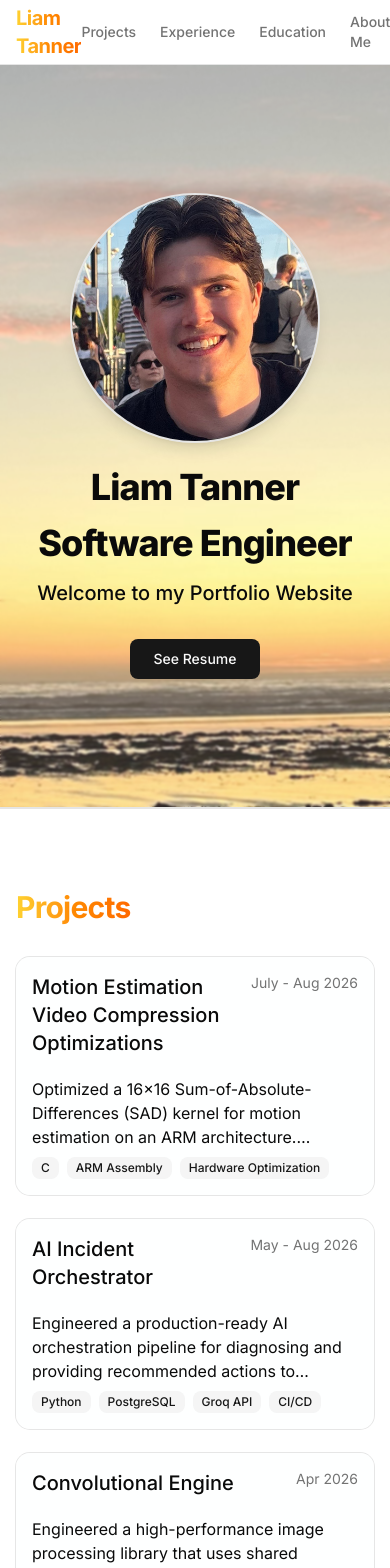
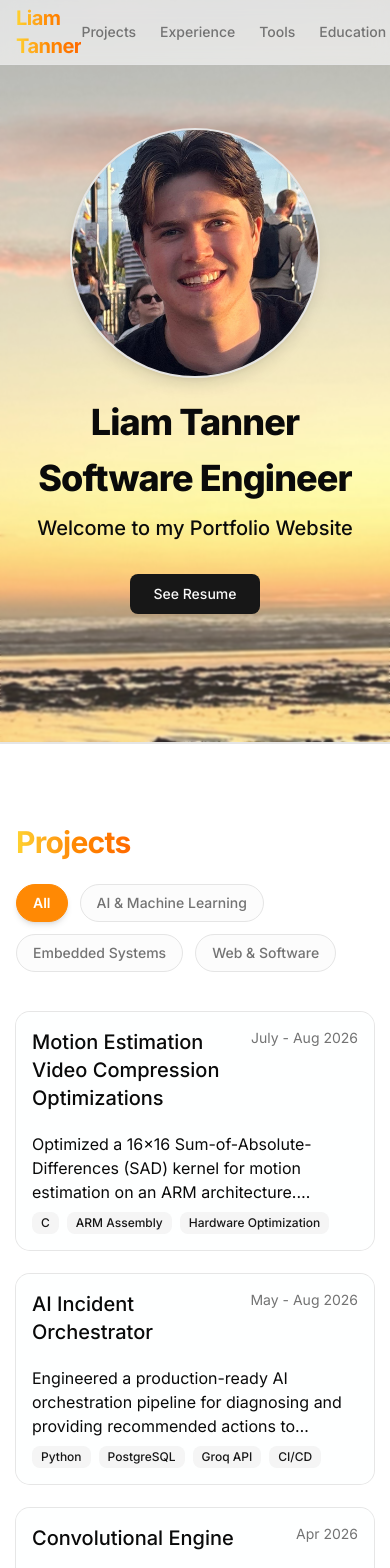
Before and after one commit to liamtannerr/liamtannerr.github.io, a Next.js app: page / in a window 390 px wide. Shown: the top 1568 px of the page. Built offline with nearby package versions, Linux system fonts and the light colour scheme.

Commit message:
Scroll animation, project filters, fixed navbar

```diff
--- a/app/page.tsx
+++ b/app/page.tsx
@@ -24,8 +24,8 @@ import {
   DialogTrigger,
 } from "@/components/ui/dialog";
 
-// Imported GraduationCap and Award icons for the new section
 import { Mail, GraduationCap, Award } from "lucide-react";
+import { motion } from "framer-motion";
 
 function GithubIcon(props: React.SVGProps<SVGSVGElement>) {
   return (
@@ -72,7 +72,10 @@ export default function Home() {
   const [title1, setTitle1] = useState("");
   const [title2, setTitle2] = useState("");
   const [phase, setPhase] = useState(0);
+  const [activeFilter, setActiveFilter] = useState("All");
+  const [activeSection, setActiveSection] = useState("");
 
+  // Typing Effect Hook
   useEffect(() => {
     const fullTitle1 = "Liam Tanner";
     const fullTitle2 = "Software Engineer";
@@ -116,6 +119,25 @@ export default function Home() {
       clearInterval(interval1);
       clearInterval(interval2);
     };
+  }, []);
+
+  // Intersection Observer for Active Nav Highlighting
+  useEffect(() => {
+    const observer = new IntersectionObserver(
+      (entries) => {
+        entries.forEach((entry) => {
+          if (entry.isIntersecting) {
+            setActiveSection(entry.target.id);
+          }
+        });
+      },
+      { rootMargin: "-30% 0px -70% 0px" } // Triggers when the section is near the upper-middle of the viewport
+    );
+
+    const sections = document.querySelectorAll("section[id]");
+    sections.forEach((section) => observer.observe(section));
+
+    return () => observer.disconnect();
   }, []);
 
   const skills = [
@@ -177,7 +199,6 @@ export default function Home() {
     },
   ];
 
-  // Updated Data based on your most recent screenshot additions
   const education = [
     {
       degree: "Bachelor of Software Engineering",
@@ -220,6 +241,7 @@ export default function Home() {
     {
       title: "Motion Estimation Video Compression Optimizations",
       date: "July - Aug 2026",
+      category: "Embedded Systems",
       description:
         "Optimized a 16x16 Sum-of-Absolute-Differences (SAD) kernel for motion estimation on an ARM architecture. Developed a custom, stateless SAD4 operation, and integrated it via a patched QEMU emulator and inline assembly. Achieved an 11.89x execution speedup using the custom opcode and a peak 34.93x speedup by implementing an ARM NEON SIMD vectorization pipeline.",
       tech: ["C", "ARM Assembly", "Hardware Optimization"],
@@ -229,6 +251,7 @@ export default function Home() {
     {
       title: "AI Incident Orchestrator",
       date: "May - Aug 2026",
+      category: "AI & Machine Learning",
       description:
         "Engineered a production-ready AI orchestration pipeline for diagnosing and providing recommended actions to mitigate cyber security threats. Leveraged LLMs and RAG context to automate recommendation generation in a distributed environment.",
       tech: ["Python", "PostgreSQL", "Groq API", "CI/CD"],
@@ -238,6 +261,7 @@ export default function Home() {
     {
       title: "Convolutional Engine",
       date: "Apr 2026",
+      category: "Web & Software",
       description:
         "Engineered a high-performance image processing library that uses shared memory tiling to minimize global memory bottlenecks and maximize GPU throughput for convolutional computations.",
       tech: ["CUDA", "C++"],
@@ -246,6 +270,7 @@ export default function Home() {
     {
       title: "EfficientAD Anomaly Detector",
       date: "Mar 2026",
+      category: "AI & Machine Learning",
       description:
         "Engineered a state-of-the-art anomaly detection pipeline in PyTorch, by writing the Patch Description Network class, training the teacher network and removing bottlenecks from the student/autoencoder training algorithm to allow for 70,000 training iterations in under 2 hours. Achieved an AUROC score of 0.88 on a diverse industrial dataset with less than 1 millisecond performance.",
       tech: ["PyTorch", "CNN Architecture"],
@@ -255,6 +280,7 @@ export default function Home() {
     {
       title: "Breast Cancer Diagnosis Model",
       date: "Feb 2026",
+      category: "AI & Machine Learning",
       description:
         "Engineered a regularized logistic regression model for breast cancer diagnosis, achieving a 98.59% accuracy on the WDBC dataset by implementing a regularized softmax cost function and gradient descent from scratch.",
       tech: ["MATLAB", "Machine Learning"],
@@ -263,6 +289,7 @@ export default function Home() {
     {
       title: "ML Exoplanet Identifier and Visualizer",
       date: "Oct 2025",
+      category: "AI & Machine Learning",
       description:
         "Trained a Random Forest model to classify whether or not an event is likely to be an exoplanet using NASA's Kepler data for the NASA Space Apps Hackathon. Built an interactive application to visualize the data, hosting the frontend on Vercel and the backend/ML on Render. Check out this live site below!",
       tech: ["Scikit-learn", "Python", "Vercel", "Render"],
@@ -273,8 +300,9 @@ export default function Home() {
     {
       title: "Ray Tracer",
       date: "Mar — Jun 2025",
+      category: "Web & Software",
       description:
-        "Developed a ray tracer capable of rendering 3D animations using core vector math and rendering logic without relying on graphics APIs by following a textbook.",
+        "Developed a ray tracer capable of rendering 3D animations using vector math and rendering logic without relying on graphics APIs by following a textbook.",
       tech: ["C++"],
       link: "https://github.com/liamtannerr/RayTracer",
       images: ["RayTracer.png"],
@@ -282,6 +310,7 @@ export default function Home() {
     {
       title: "Embedded Traffic Light Simulation",
       date: "Feb — March 2025",
+      category: "Embedded Systems",
       description:
         "Designed the hardware architecture for an STM32F4-based traffic simulation, using 22 LEDs, a potentiometer, and 3 daisy-chained shift registers. Synchronized the 19-bit LED array to simulate traffic flow through a stoplight controlled intersection. Calculated and wired precise series resistors to protect the power supply and components.",
       tech: ["RTOS", "Circuit Design", "Embedded C"],
@@ -291,6 +320,7 @@ export default function Home() {
     {
       title: "Virtual Triage System",
       date: "Sept — Nov 2024",
+      category: "Web & Software",
       description:
         "With emergency department wait times exceeding 8 hours in BC, we need a more efficient way to diagnose prospective emergency deparment patients in order to determine the severity of their afflictions. Our Virtual Triage System allows patients to submit their symptoms to a remote nurse who assigns patient priorities in order to create a virtual queue. Patients can then wait for an available physician from the comfort of their own homes. Furthermore, patients can monitor the current wait times of the emergency deparments in their area.",
       tech: ["ReactJS", "Python", "MongoDB", "FastAPI"],
@@ -301,6 +331,7 @@ export default function Home() {
     {
       title: "Autonomous IR Detecting Robot",
       date: "Jan — Apr 2022",
+      category: "Embedded Systems",
       description:
         "Built a custom IR light detection robot capable of detecting an IR beacon, travelling towards it and depositing a payload.",
       tech: ["C"],
@@ -309,9 +340,14 @@ export default function Home() {
     },
   ];
 
+  const projectCategories = ["All", "AI & Machine Learning", "Embedded Systems", "Web & Software"];
+
+  const filteredProjects = projects.filter(
+    (project) => activeFilter === "All" || project.category === activeFilter
+  );
+
   return (
     <div className="min-h-screen bg-background font-sans antialiased overflow-x-hidden">
-      {/* CUSTOM CSS FOR MARQUEE ANIMATION */}
       <style dangerouslySetInnerHTML={{
         __html: `
         @keyframes marquee {
@@ -332,8 +368,7 @@ export default function Home() {
         }
       `}} />
 
-      {/* HEADER / NAVBAR */}
-      <header className="sticky top-0 z-50 w-full border-b bg-background/95 backdrop-blur supports-[backdrop-filter]:bg-background/60">
+      <header className="fixed top-0 z-50 w-full border-b bg-background/95 backdrop-blur supports-[backdrop-filter]:bg-background/60">
       <div className="container mx-auto flex h-16 items-center justify-between px-4">
           <div className="font-bold text-xl tracking-tight bg-gradient-to-r from-amber-300 via-orange-400 to-orange-500 bg-clip-text text-transparent">
             Liam Tanner
@@ -343,25 +378,31 @@ export default function Home() {
          <nav className="flex items-center gap-6 text-sm font-medium text-muted-foreground mr-2">
               <Link
                 href="#projects"
-                className="transition-all hover:bg-gradient-to-r hover:from-amber-300 hover:via-orange-400 hover:to-orange-500 hover:bg-clip-text hover:text-transparent"
+                className={`transition-all hover:text-orange-400 ${activeSection === "projects" ? "text-orange-400 font-semibold" : ""}`}
               >
                 Projects
               </Link>
               <Link
                 href="#experience"
-                className="transition-all hover:bg-gradient-to-r hover:from-amber-300 hover:via-orange-400 hover:to-orange-500 hover:bg-clip-text hover:text-transparent"
+                className={`transition-all hover:text-orange-400 ${activeSection === "experience" ? "text-orange-400 font-semibold" : ""}`}
               >
                 Experience
               </Link>
               <Link
+                href="#skills"
+                className={`transition-all hover:text-orange-400 ${activeSection === "skills" ? "text-orange-400 font-semibold" : ""}`}
+              >
+                Tools
+              </Link>
+              <Link
                 href="#education"
-                className="transition-all hover:bg-gradient-to-r hover:from-amber-300 hover:via-orange-400 hover:to-orange-500 hover:bg-clip-text hover:text-transparent"
+                className={`transition-all hover:text-orange-400 ${activeSection === "education" ? "text-orange-400 font-semibold" : ""}`}
               >
                 Education
               </Link>
               <Link
                 href="#about"
-                className="transition-all hover:bg-gradient-to-r hover:from-amber-300 hover:via-orange-400 hover:to-orange-500 hover:bg-clip-text hover:text-transparent"
+                className={`transition-all hover:text-orange-400 ${activeSection === "about" ? "text-orange-400 font-semibold" : ""}`}
               >
                 About Me
               </Link>
@@ -373,8 +414,7 @@ export default function Home() {
       </header>
 
       <main className="w-full">
-        {/* HERO SECTION */}
-        <section className="relative w-full flex flex-col items-center justify-center pt-32 pb-32 text-center overflow-hidden border-b">
+        <section id="hero" className="relative w-full flex flex-col items-center justify-center pt-32 pb-32 text-center overflow-hidden border-b">
           <div className="absolute inset-0 z-0">
             <Image
               src="banner.JPEG"
@@ -423,9 +463,13 @@ export default function Home() {
           </div>
         </section>
 
-        {/* PROJECTS SECTION */}
         <section id="projects" className="w-full relative overflow-hidden">
-          <div className="hidden lg:block absolute top-50 right-0 w-[23rem] z-0 opacity-90 pointer-events-none select-none">
+
+          <div
+            className={`hidden lg:block absolute right-0 w-[23rem] z-0 opacity-90 pointer-events-none select-none transition-all duration-500 ease-in-out ${
+              activeFilter === "All" ? "top-[15rem]" : "top-[2rem]"
+            }`}
+          >
             <Image
               src="pointing.png"
               alt="Pointing at projects"
@@ -437,14 +481,48 @@ export default function Home() {
           </div>
 
           <div className="container mx-auto px-4 lg:pr-[18rem] py-20 border-t relative z-10">
-            <h2 className="text-3xl font-bold tracking-tight mb-8 bg-gradient-to-r from-amber-300 via-orange-400 to-orange-500 bg-clip-text text-transparent w-fit">
+            <motion.h2
+              initial={{ opacity: 0, y: 20 }}
+              whileInView={{ opacity: 1, y: 0 }}
+              viewport={{ once: true, margin: "-90px" }}
+              transition={{ duration: 0.5 }}
+              className="text-3xl font-bold tracking-tight mb-6 bg-gradient-to-r from-amber-300 via-orange-400 to-orange-500 bg-clip-text text-transparent w-fit"
+            >
               Projects
-            </h2>
+            </motion.h2>
+
+            <motion.div
+              initial={{ opacity: 0, y: 20 }}
+              whileInView={{ opacity: 1, y: 0 }}
+              viewport={{ once: true, margin: "-90px" }}
+              transition={{ duration: 0.5, delay: 0.1 }}
+              className="flex flex-wrap gap-3 mb-10"
+            >
+              {projectCategories.map((category) => (
+                <button
+                  key={category}
+                  onClick={() => setActiveFilter(category)}
+                  className={`px-4 py-2 rounded-full text-sm font-medium transition-all duration-300 border ${
+                    activeFilter === category
+                      ? "bg-orange-400 text-white border-orange-400 shadow-md font-semibold"
+                      : "bg-muted/30 text-muted-foreground border-border hover:bg-muted hover:text-foreground"
+                  }`}
+                >
+                  {category}
+                </button>
+              ))}
+            </motion.div>
 
             <div className="grid grid-cols-1 lg:grid-cols-2 gap-6">
-              {projects.map((project, index) => (
+              {filteredProjects.map((project, index) => (
                 <Dialog key={index}>
-                  <div className="relative h-full group outline-none">
+                  <motion.div
+                    initial={{ opacity: 0, y: 30 }}
+                    whileInView={{ opacity: 1, y: 0 }}
+                    viewport={{ once: true, margin: "-45px" }}
+                    transition={{ duration: 0.4, delay: index * 0.1 }}
+                    className="relative h-full group outline-none"
+                  >
                     <Card className="relative flex flex-col justify-between h-full overflow-hidden transition-all duration-300 group-hover:-translate-y-1 group-hover:border-orange-400/30 group-hover:shadow-[-25px_0_50px_rgba(252,211,77,0.3),_25px_0_50px_rgba(249,115,22,0.45)] bg-card/50 backdrop-blur-sm will-change-transform">
                       <DialogTrigger className="absolute inset-0 w-full h-full z-20 cursor-pointer outline-none border-none bg-transparent">
                         <span className="sr-only">View {project.title} details</span>
@@ -474,7 +552,7 @@ export default function Home() {
                         </CardContent>
                       </div>
                     </Card>
-                  </div>
+                  </motion.div>
 
                   <DialogContent className="sm:max-w-[800px] bg-background border-border max-h-[90vh] overflow-y-auto">
                     <DialogHeader>
@@ -582,14 +660,26 @@ export default function Home() {
           </div>
         </section>
 
-        {/* EXPERIENCE SECTION */}
         <section id="experience" className="container mx-auto px-4 py-20 border-t">
-            <h2 className="text-3xl font-bold tracking-tight mb-8 bg-gradient-to-r from-amber-300 via-orange-400 to-orange-500 bg-clip-text text-transparent w-fit">
+          <motion.h2
+            initial={{ opacity: 0, y: 20 }}
+            whileInView={{ opacity: 1, y: 0 }}
+            viewport={{ once: true, margin: "-90px" }}
+            transition={{ duration: 0.5 }}
+            className="text-3xl font-bold tracking-tight mb-8 bg-gradient-to-r from-amber-300 via-orange-400 to-orange-500 bg-clip-text text-transparent w-fit"
+          >
             Experience
-            </h2>
+          </motion.h2>
           <div className="space-y-6">
             {experience.map((job, index) => (
-              <Card key={index} className="w-full flex flex-col justify-between">
+              <motion.div
+                key={index}
+                initial={{ opacity: 0, x: -20 }}
+                whileInView={{ opacity: 1, x: 0 }}
+                viewport={{ once: true, margin: "-45px" }}
+                transition={{ duration: 0.5, delay: index * 0.1 }}
+              >
+                <Card className="w-full flex flex-col justify-between">
                   <div>
                     <CardHeader>
                       <div className="flex flex-col md:flex-row md:justify-between md:items-start gap-4">
@@ -630,17 +720,29 @@ export default function Home() {
                     </CardFooter>
                   )}
                 </Card>
+              </motion.div>
             ))}
           </div>
         </section>
 
-        {/* SKILLS CONVEYER BELT SECTION */}
         <section id="skills" className="container mx-auto px-4 py-20 border-t overflow-hidden">
-          <h2 className="text-3xl font-bold tracking-tight mb-8 bg-gradient-to-r from-amber-300 via-orange-400 to-orange-500 bg-clip-text text-transparent w-fit">
+          <motion.h2
+            initial={{ opacity: 0, y: 20 }}
+            whileInView={{ opacity: 1, y: 0 }}
+            viewport={{ once: true, margin: "-90px" }}
+            transition={{ duration: 0.5 }}
+            className="text-3xl font-bold tracking-tight mb-8 bg-gradient-to-r from-amber-300 via-orange-400 to-orange-500 bg-clip-text text-transparent w-fit"
+          >
             Tools & Technologies
-          </h2>
+          </motion.h2>
 
-          <div className="relative w-full flex overflow-x-hidden group mask-image-fade py-4">
+          <motion.div
+            initial={{ opacity: 0 }}
+            whileInView={{ opacity: 1 }}
+            viewport={{ once: true, margin: "-90px" }}
+            transition={{ duration: 0.8 }}
+            className="relative w-full flex overflow-x-hidden group mask-image-fade py-4"
+          >
             <div className="animate-marquee gap-16 px-8 items-center flex">
               {[...skills, ...skills].map((skill, index) => (
                 <div key={index} className="flex flex-col items-center gap-4 min-w-[80px]">
@@ -656,19 +758,30 @@ export default function Home() {
                 </div>
               ))}
             </div>
-          </div>
+          </motion.div>
         </section>
 
-        {/* EDUCATION & CERTIFICATIONS SECTION (Vertically Stacked) */}
         <section id="education" className="container mx-auto px-4 py-20 border-t">
-          <h2 className="text-3xl font-bold tracking-tight mb-8 bg-gradient-to-r from-amber-300 via-orange-400 to-orange-500 bg-clip-text text-transparent w-fit">
+          <motion.h2
+            initial={{ opacity: 0, y: 20 }}
+            whileInView={{ opacity: 1, y: 0 }}
+            viewport={{ once: true, margin: "-90px" }}
+            transition={{ duration: 0.5 }}
+            className="text-3xl font-bold tracking-tight mb-8 bg-gradient-to-r from-amber-300 via-orange-400 to-orange-500 bg-clip-text text-transparent w-fit"
+          >
             Education & Certifications
-          </h2>
+          </motion.h2>
 
           <div className="flex flex-col gap-6">
-            {/* Education Cards */}
             {education.map((edu, index) => (
-              <Card key={index} className="w-full relative overflow-hidden transition-all duration-300 hover:border-orange-400/30">
+              <motion.div
+                key={index}
+                initial={{ opacity: 0, y: 30 }}
+                whileInView={{ opacity: 1, y: 0 }}
+                viewport={{ once: true, margin: "-45px" }}
+                transition={{ duration: 0.5, delay: index * 0.1 }}
+              >
+                <Card className="w-full relative overflow-hidden transition-all duration-300 hover:border-orange-400/30">
                   <CardHeader>
                     <div className="flex flex-col md:flex-row md:justify-between md:items-start gap-4">
                       <div>
@@ -709,11 +822,18 @@ export default function Home() {
                     )}
                   </CardContent>
                 </Card>
+              </motion.div>
             ))}
 
-            {/* Certification Cards */}
             {certifications.map((cert, index) => (
-              <Card key={`cert-${index}`} className="w-full relative overflow-hidden transition-all duration-300 hover:border-orange-400/30">
+              <motion.div
+                key={`cert-${index}`}
+                initial={{ opacity: 0, y: 30 }}
+                whileInView={{ opacity: 1, y: 0 }}
+                viewport={{ once: true, margin: "-45px" }}
+                transition={{ duration: 0.5, delay: 0.2 }}
+              >
+                <Card className="w-full relative overflow-hidden transition-all duration-300 hover:border-orange-400/30">
                   <CardHeader>
                     <div className="flex flex-col md:flex-row md:justify-between md:items-start gap-4">
                       <div>
@@ -733,16 +853,27 @@ export default function Home() {
                     </p>
                   </CardContent>
                 </Card>
+              </motion.div>
             ))}
           </div>
         </section>
 
-        {/* ABOUT SECTION */}
         <section id="about" className="container mx-auto px-4 py-20 border-t">
-            <h2 className="text-3xl font-bold tracking-tight mb-8 bg-gradient-to-r from-amber-300 via-orange-400 to-orange-500 bg-clip-text text-transparent w-fit">
+          <motion.h2
+            initial={{ opacity: 0, y: 20 }}
+            whileInView={{ opacity: 1, y: 0 }}
+            viewport={{ once: true, margin: "-90px" }}
+            transition={{ duration: 0.5 }}
+            className="text-3xl font-bold tracking-tight mb-8 bg-gradient-to-r from-amber-300 via-orange-400 to-orange-500 bg-clip-text text-transparent w-fit"
+          >
             About Me
-            </h2>
-            <div>
+          </motion.h2>
+          <motion.div
+            initial={{ opacity: 0, y: 20 }}
+            whileInView={{ opacity: 1, y: 0 }}
+            viewport={{ once: true, margin: "-45px" }}
+            transition={{ duration: 0.6 }}
+          >
             <p className="text-muted-foreground leading-relaxed">
               Outside of tech, I like to play sports and explore nature. I grew up playing
               hockey and baseball, and love spending time in the mountains, racing enduro mountain bikes and
@@ -760,19 +891,36 @@ export default function Home() {
               in Irvine, California. On top of that, I always have fun playing around with full stack and web dev
               projects like the website you are currently on!
             </p>
-          </div>
+          </motion.div>
         </section>
 
-        {/* CONTACT SECTION */}
         <section id="contact" className="container mx-auto px-4 py-24 border-t text-center">
-          <h2 className="text-3xl font-bold tracking-tight mb-4 bg-gradient-to-r from-amber-300 via-orange-400 to-orange-500 bg-clip-text text-transparent w-fit mx-auto">
+          <motion.h2
+            initial={{ opacity: 0, scale: 0.9 }}
+            whileInView={{ opacity: 1, scale: 1 }}
+            viewport={{ once: true, margin: "-90px" }}
+            transition={{ duration: 0.5 }}
+            className="text-3xl font-bold tracking-tight mb-4 bg-gradient-to-r from-amber-300 via-orange-400 to-orange-500 bg-clip-text text-transparent w-fit mx-auto"
+          >
             Let's Connect
-          </h2>
-          <p className="text-lg text-muted-foreground mb-8 max-w-2xl mx-auto">
+          </motion.h2>
+          <motion.p
+            initial={{ opacity: 0, y: 10 }}
+            whileInView={{ opacity: 1, y: 0 }}
+            viewport={{ once: true, margin: "-45px" }}
+            transition={{ duration: 0.5, delay: 0.1 }}
+            className="text-lg text-muted-foreground mb-8 max-w-2xl mx-auto"
+          >
             I am currently looking for new opportunities and collaborations. Whether you have a
             question about my work or just want to say hi, I will try my best to get back to you!
-          </p>
-          <div className="flex flex-wrap justify-center gap-6">
+          </motion.p>
+          <motion.div
+            initial={{ opacity: 0, y: 20 }}
+            whileInView={{ opacity: 1, y: 0 }}
+            viewport={{ once: true, margin: "-45px" }}
+            transition={{ duration: 0.5, delay: 0.2 }}
+            className="flex flex-wrap justify-center gap-6"
+          >
             <Link
               href="mailto:liam.tanner@brentwood.ca"
               className={`${buttonVariants({
@@ -807,10 +955,9 @@ export default function Home() {
               <GithubIcon className="h-6 w-6" />
               <span className="sr-only">GitHub</span>
             </Link>
-          </div>
+          </motion.div>
         </section>
 
-        {/* HIDDEN PRELOADER FOR MODAL MEDIA */}
         <div className="hidden">
           {projects
             .flatMap((project) => project.images || [])
@@ -826,7 +973,6 @@ export default function Home() {
         </div>
       </main>
 
-      {/* FOOTER */}
       <footer className="border-t py-6 text-center text-sm text-muted-foreground">
         <p>© {new Date().getFullYear()} Liam Tanner. All rights reserved.</p>
       </footer>
--- a/package.json
+++ b/package.json
@@ -14,6 +14,7 @@
     "@vercel/analytics": "^2.0.1",
     "class-variance-authority": "^0.7.1",
     "clsx": "^2.1.1",
+    "framer-motion": "^13.2.0",
     "lucide-react": "^1.23.0",
     "next": "16.2.10",
     "next-themes": "^0.4.6",
```
Also changed, not shown: 1 other file (tests, documents, lock files or other folders). Lines whose indentation alone changed are shown as unchanged.
